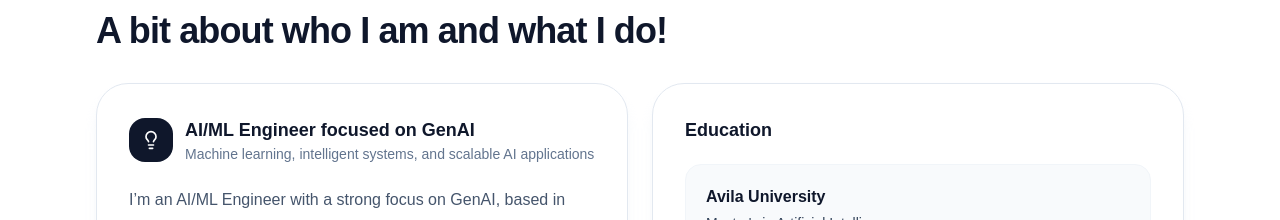
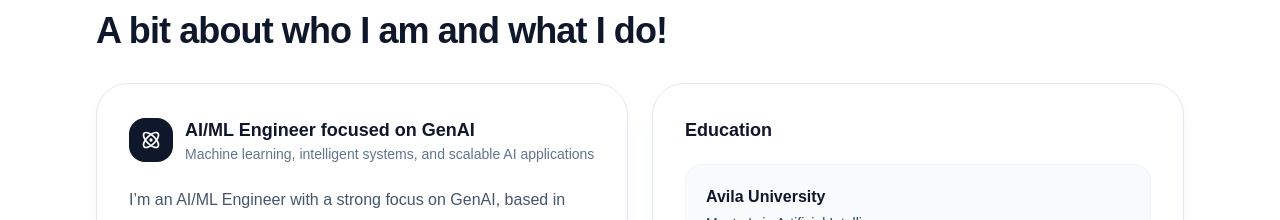
Before and after one commit to abdulxrahman-ai/abdulrahman, a Next.js app: page / in a window 1280 px wide. Shown: the part 920-1140 px from the top of the page. Built offline with nearby package versions, Linux system fonts and the light colour scheme.

Commit message:
Update page.tsx

```diff
--- a/app/page.tsx
+++ b/app/page.tsx
@@ -342,7 +342,7 @@
     <div className="rounded-[2rem] border border-slate-200 bg-white p-8 shadow-lg shadow-slate-200/40">
       <div className="mb-5 flex items-center gap-3">
         <div className="rounded-2xl bg-slate-900 p-3 text-white">
-          <Lightbulb className="h-5 w-5" />
+          <Atom className="h-5 w-5" />
         </div>
         <div>
           <p className="text-lg font-semibold text-slate-900">AI/ML Engineer focused on GenAI</p>
```
